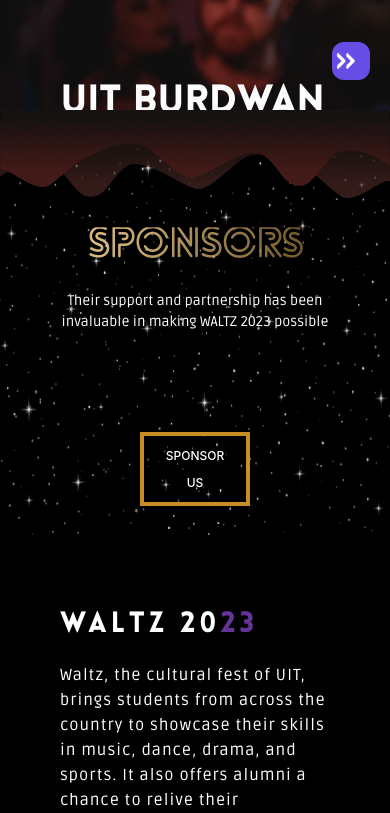
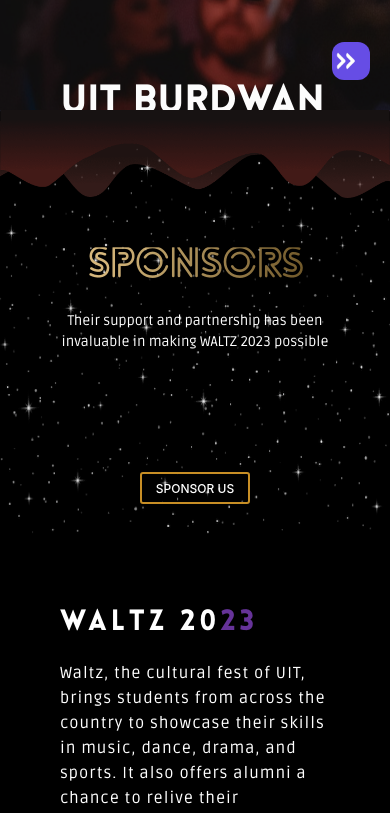
Before and after one commit to waltz-001/waltz-client, a React (Create React App) app: page / in a window 390 px wide. Shown: the part 889-1702 px from the top of the page. Built offline with nearby package versions, Linux system fonts and the light colour scheme.

Commit message:
Made sponser Responsive

```diff
--- a/src/components/Sponsors/Sponsors.css
+++ b/src/components/Sponsors/Sponsors.css
@@ -10,55 +10,69 @@
 }
 
 .sponsors-container h1 {
+    margin-top: 60px;
     background: linear-gradient(90.07deg, #D9BA7E 18.12%, rgba(228, 177, 77, 0.463235) 94.05%);
     -webkit-background-clip: text;
     -webkit-text-fill-color: transparent;
     background-clip: text;
-    text-fill-color: transparent;
     font-family: 'Lovelo-line-light';
     text-align: center;
     font-weight: 700;
-    font-size: 100px;
+    font-size: 70px;
 }
 
 .sponsors-content {
     padding: 300px 100px;
+
 }
 
 .sponsors-content p {
     font-family: 'Ruda', sans-serif;
     font-weight: 400;
-    font-size: 32px;
+    font-size: 24px;
     color: white;
     max-width: 800px;
     text-align: center;
     margin: auto;
-    margin-top: 50px;
+    margin-top: 20px;
 }
 
 .button-outline-transparent {
-    border: 4px solid #C78E25;
-    max-width: 300px;
-    height: fit-content;
-    padding: 17px 50px;
+    border: 3px solid #C78E25;
+    width: 10rem;
+    height: 3rem;
+    display: flex;
+    justify-content: center;
+    align-items: center;
+    padding: 2px 4px;
+    border-radius: 3px;
     text-align: center;
     cursor: pointer;
 }
 
 .sponsor-btn {
+    position: relative;
+    top: 170px;
     margin: auto;
-    margin-top: 50px;
+    margin-top: 70px;
     font-weight: 500;
-    font-size: 30px;
+    font-size: 18px;
     color: white;
+    transition: 0.3s all ease-in;
+}
+
+.sponsor-btn:hover {
+    background-color: #C78E25;
 }
 
 @media only screen and (max-width: 1000px) {
     .sponsors-content {
-        padding: 200px 100px;
+        padding: 100px;
     }
 
     .sponsors-container h1 {
+        /* position: absolute; */
+        margin-top: 10rem;
         font-weight: 700;
         font-size: 40px;
         line-height: 40px;
@@ -71,17 +85,20 @@
     }
 
     .sponsor-btn {
+        top: 50px;
         font-weight: 500;
-        font-size: 16px;
+        font-size: 18px;
         line-height: 27px;
     }
 
     .button-outline-transparent {
         max-width: 155px;
-        height: fit-content;
+        max-height: 39px;
+        border: 2px solid #C78E25;
         padding: 6px 13px;
     }
 }
+
 @media only screen and (max-width: 600px) {
     .sponsors-content {
         padding: 80px 50px;
@@ -89,7 +106,7 @@
     }
 
     .sponsors-container h1 {
-        margin-top: 40px;
+        margin-top: 60px;
         font-weight: 700;
         font-size: 40px;
         line-height: 40px;
@@ -108,11 +125,17 @@
         font-size: 12px;
         line-height: 27px;
     }
+
+    .card {
+        padding: 20px 0px;
+        background-color: blue;
+    }
+
     .button-outline-transparent {
         position: relative;
         top: 50px;
         max-width: 110px;
-        height: fit-content;
+        max-height: 32px;
         padding: 6px 13px;
     }
 }
--- a/src/components/Sponsors/Sponsors.js
+++ b/src/components/Sponsors/Sponsors.js
@@ -1,19 +1,21 @@
-import React,{useState} from 'react';
-import SponsorWave from '../../assests/images/sponsorWave.png';
-import './Sponsors.css';
-import { useEffect ,useRef} from "react";
-import {motion} from 'framer-motion'
-
-
+import React, { useState } from "react";
+import SponsorWave from "../../assests/images/sponsorWave.png";
+import "./Sponsors.css";
+import { useEffect, useRef } from "react";
+import { motion } from "framer-motion";
+import { HashLink } from "react-router-hash-link";
 
 function useIntersectionObserver() {
   const [inView, setInView] = useState(false);
   const ref = useRef(null);
 
   useEffect(() => {
-      const observer = new IntersectionObserver(([entry]) => {
+    const observer = new IntersectionObserver(
+      ([entry]) => {
         setInView(entry.isIntersecting);
-      }, { threshold: 0.1 });
+      },
+      { threshold: 0.1 }
+    );
 
     if (ref.current) {
       observer.observe(ref.current);
@@ -29,66 +31,62 @@
   return [ref, inView];
 }
 const Sponsors = () => {
-
-
-
   const [ref, inView] = useIntersectionObserver();
 
   const animationVariants = {
-      hidden: { y: -300,opacity:0 },
-      visible: { y: 0 ,opacity: 1 },
-      transition:{
+    hidden: { y: -300, opacity: 0 },
+    visible: { y: 0, opacity: 1 },
+    transition: {
       type: "spring",
       duration: 4,
       bounce: 0.3,
-        delay: 4
-    }
+      delay: 4,
+    },
   };
   const animationVariants1 = {
-        hidden: { opacity:0 },
+    hidden: { opacity: 0 },
     visible: { opacity: 1 },
-        transition:{
-
+    transition: {
       duration: 5,
-          delay: 6
-      }
+      delay: 6,
+    },
   };
 
   return (
-        <div ref={ref} id='sponsors' className='sponsors-container'>
-
-            <div className='sponsors-container-top-image'>
+    <div ref={ref} id="sponsors" className="sponsors-container">
+      <div className="sponsors-container-top-image">
         <img src={SponsorWave} alt="sponsor" />
         {/* <img src={SponsorWave1} alt="sponsor1" /> */}
       </div>
-            <div className='sponsors-content'>
+      <div className="sponsors-content">
         <motion.h1
           initial="hidden"
           animate={inView ? "visible" : "hidden"}
           transition={{ duration: 0.5 }}
-
           variants={animationVariants}
-
-                >SPONSORS</motion.h1>
+        >
+          SPONSORS
+        </motion.h1>
         <motion.p
           initial="hidden"
           animate={inView ? "visible" : "hidden"}
           transition={{ duration: 0.5 }}
-
           variants={animationVariants1}
-
-
-                >Their support and partnership has been invaluable in making WALTZ 2023 possible</motion.p>
-<a href="#contact-us">
+        >
+          Their support and partnership has been invaluable in making WALTZ 2023
+          possible
+        </motion.p>
+        <HashLink to={"/#contact-us"}>
           <motion.div
-                whileHover={{scale:1.3}}
-                className='button-outline-transparent sponsor-btn'>
+            whileHover={{ scale: 1.3 }}
+            className="button-outline-transparent sponsor-btn"
+          >
             SPONSOR US
           </motion.div>
-</a>
+        </HashLink>
       </div>
     </div>
-    )
-}
+  );
+};
 
-export default Sponsors
+export default Sponsors;
```
Lines whose indentation alone changed are shown as unchanged.
